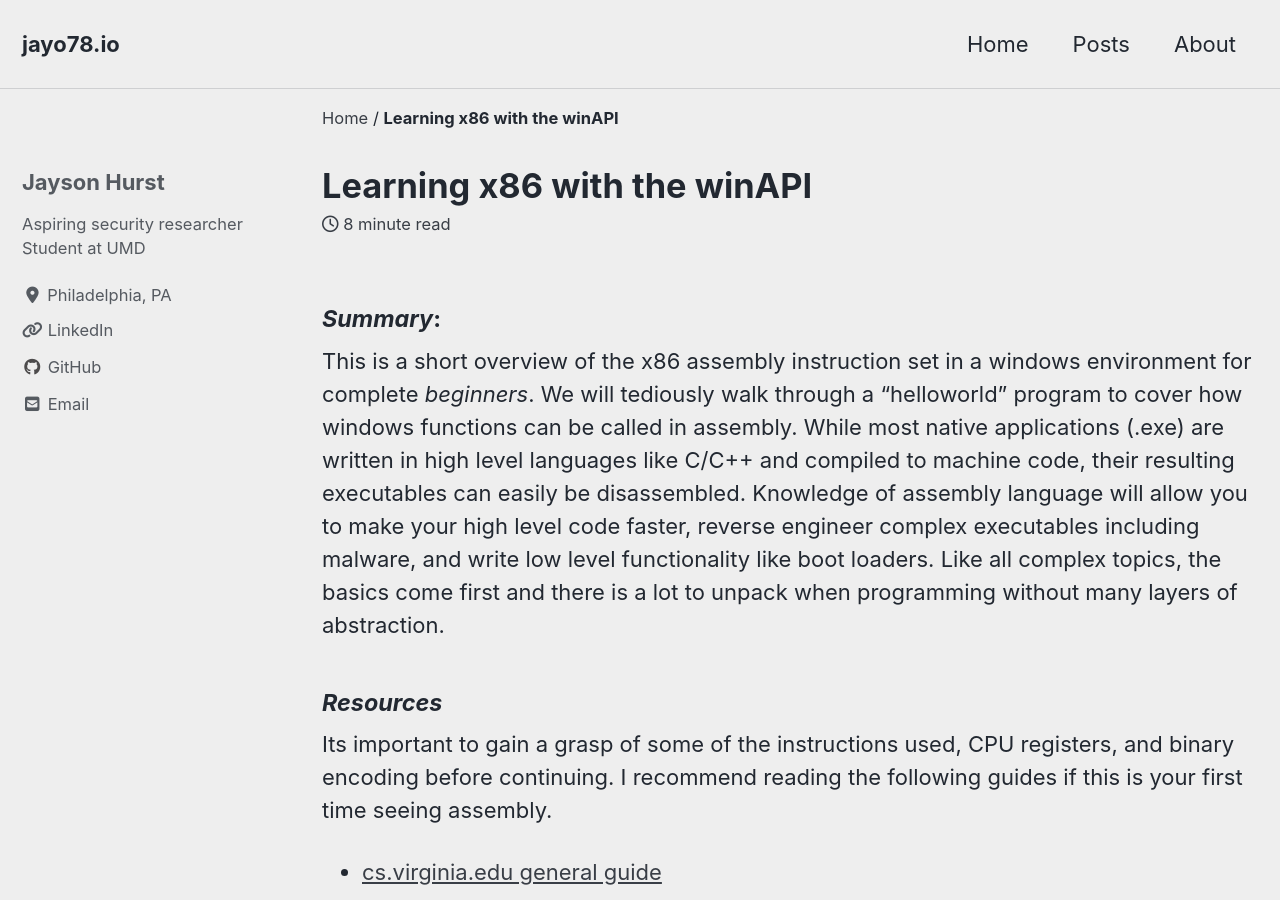
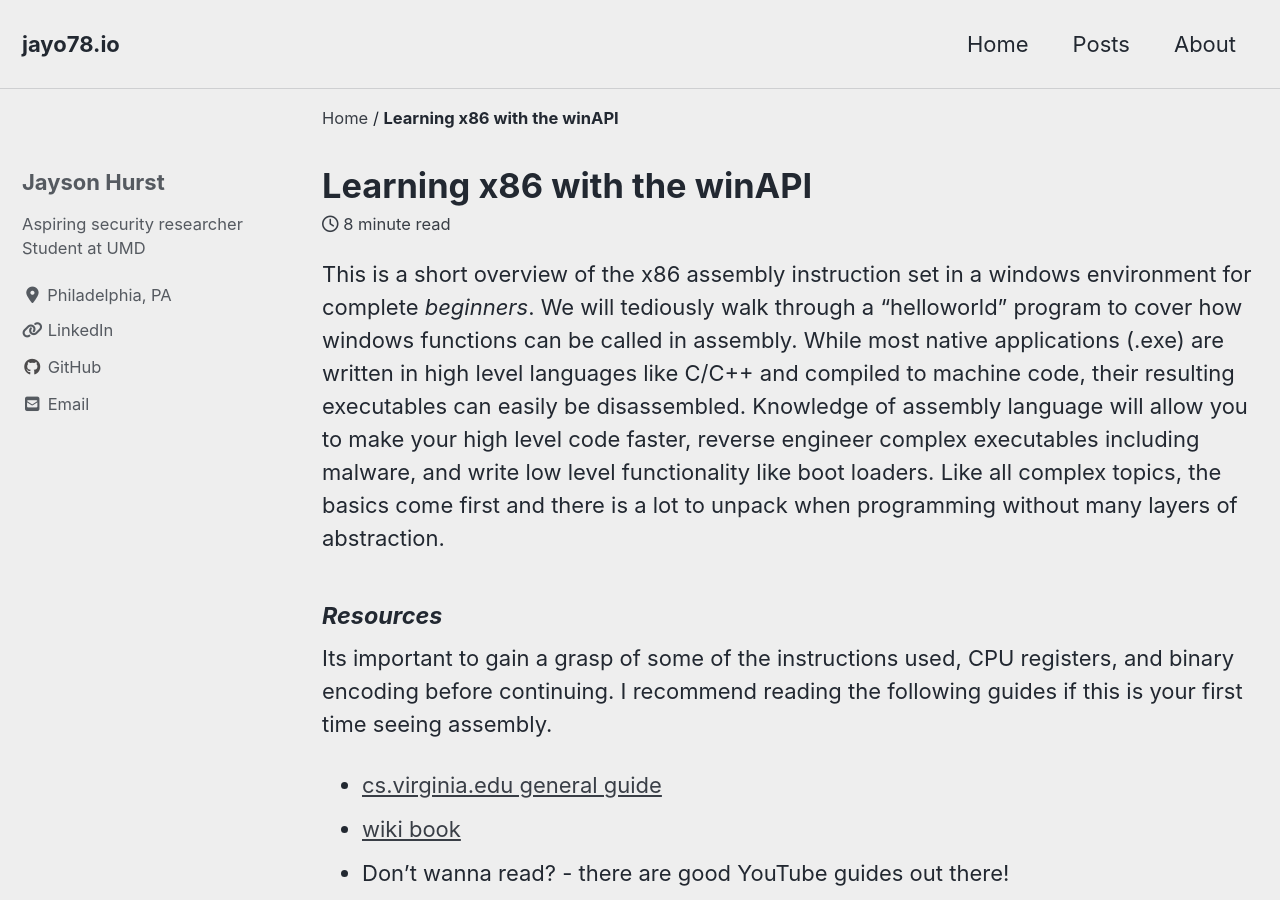
Before and after one commit to jayo78/jayo78.github.io, a Jekyll site: the page built from _posts/2020-06-04-Learning-x86-with-the-winAPI.md, in a window 1280 px wide and 900 px high. Built offline with Jekyll 4.4.1, drawn with Linux system fonts in a browser that asks for light colours; cached includes are drawn as plain includes; nearby versions of some CDN libraries.

Commit message:
Update 2020-06-04-Learning-x86-with-the-winAPI.md

```diff
--- a/_posts/2020-06-04-Learning-x86-with-the-winAPI.md
+++ b/_posts/2020-06-04-Learning-x86-with-the-winAPI.md
@@ -4,8 +4,6 @@
 date: 2020-06-04
 classes: wide
 ---
-
-#### *Summary*:
 
 This is a short overview of the x86 assembly instruction set in a windows environment for complete *beginners*. We will tediously walk through a "helloworld" program to cover how windows functions can be called in assembly. While most native applications (.exe) are written in high level languages like C/C++ and compiled to machine code, their resulting executables can easily be disassembled. Knowledge of assembly language will allow you to make your high level code faster, reverse engineer complex executables including malware, and write low level functionality like boot loaders. Like all complex topics, the basics come first and there is a lot to unpack when programming without many layers of abstraction.
 
```
